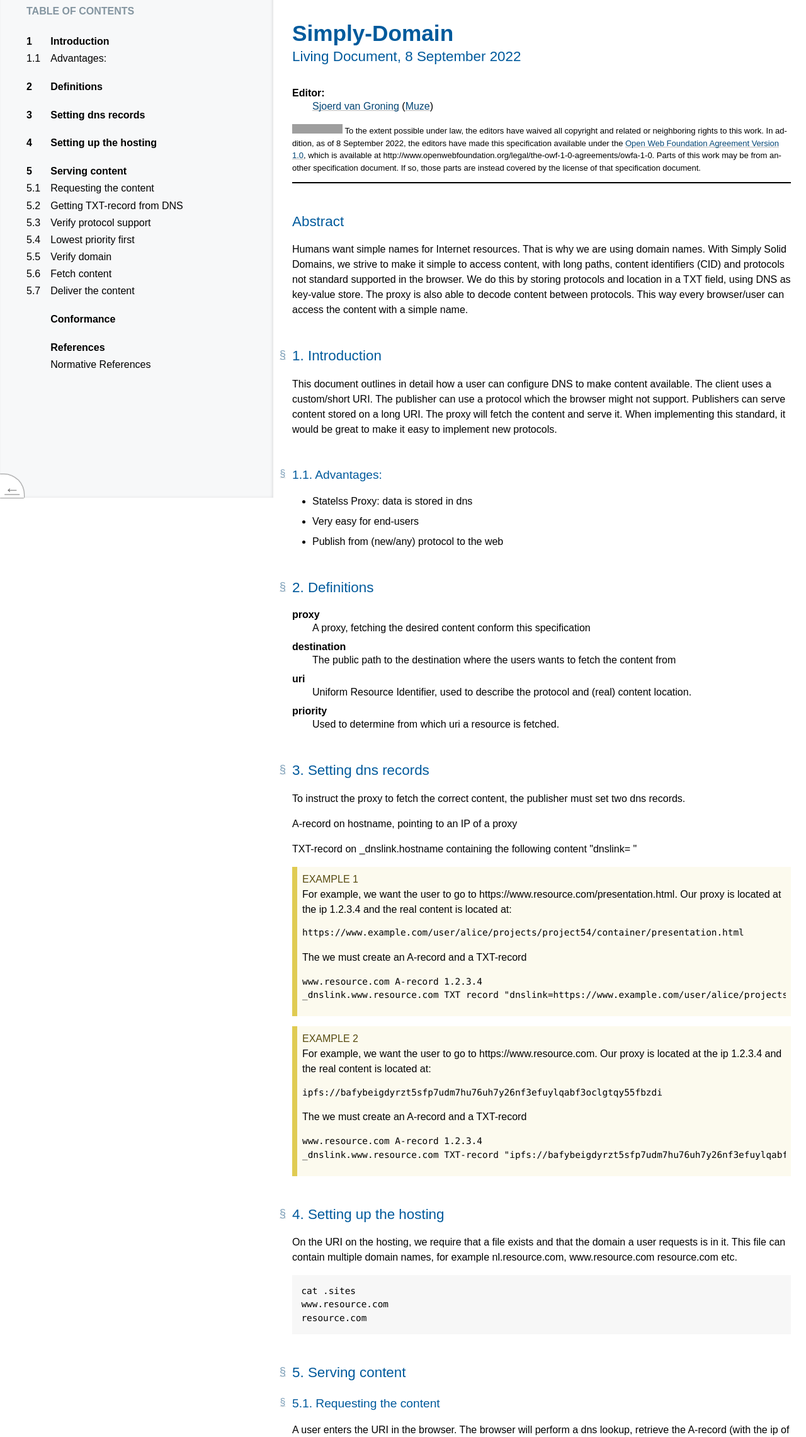
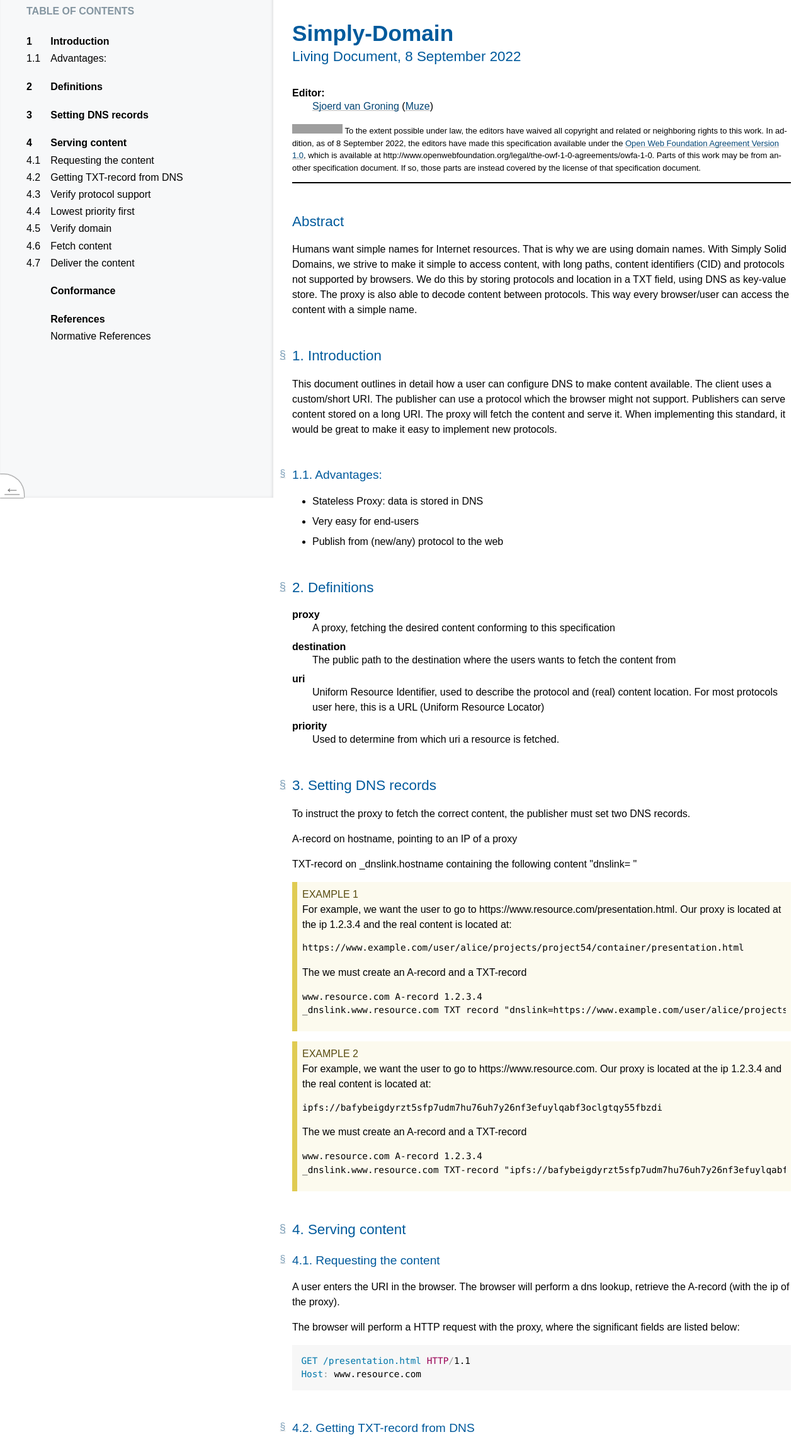
Before and after one commit to pdsinterop/simply-domain, a plain HTML site: page specification/index.html in a window 1280 px wide. Shown: the part 10-2291 px from the top of the page at 63% size. Drawn offline with Linux system fonts and the light colour scheme; grey boxes are pictures that could not be loaded.

Commit message:
Add files via upload
Removed .sites feature

```diff
--- a/specification/index.html
+++ b/specification/index.html
@@ -1845,7 +1845,7 @@ Parts of this work may be from another specification document.  If so, those par
 
   using domain names. With Simply Solid Domains, we strive to make it
   simple to access content, with long paths, content identifiers (CID)
-  and protocols not standard supported in the browser.
+  and protocols not supported by browsers.
   We do this by storing protocols and location in a TXT field, using
   DNS as key-value store.
   The proxy is also able to decode content between protocols. This way
@@ -1861,18 +1861,17 @@ Parts of this work may be from another specification document.  If so, those par
       <li><a href="#Intro-advantages"><span class="secno">1.1</span> <span class="content">Advantages:</span></a>
      </ol>
     <li><a href="#definitions"><span class="secno">2</span> <span class="content">Definitions</span></a>
-    <li><a href="#sd-dns-records"><span class="secno">3</span> <span class="content">Setting dns records</span></a>
-    <li><a href="#sd-hosting-sites"><span class="secno">4</span> <span class="content">Setting up the hosting</span></a>
+    <li><a href="#sd-dns-records"><span class="secno">3</span> <span class="content">Setting DNS records</span></a>
     <li>
-     <a href="#sd-serving-content"><span class="secno">5</span> <span class="content">Serving content</span></a>
+     <a href="#sd-serving-content"><span class="secno">4</span> <span class="content">Serving content</span></a>
      <ol class="toc">
-      <li><a href="#sd-content-request"><span class="secno">5.1</span> <span class="content">Requesting the content</span></a>
-      <li><a href="#sd-fetch-txt-record"><span class="secno">5.2</span> <span class="content">Getting TXT-record from DNS</span></a>
-      <li><a href="#sd-protocol-support"><span class="secno">5.3</span> <span class="content">Verify protocol support</span></a>
-      <li><a href="#sd-lowest-priority"><span class="secno">5.4</span> <span class="content">Lowest priority first</span></a>
-      <li><a href="#sd-domain-verification"><span class="secno">5.5</span> <span class="content">Verify domain</span></a>
-      <li><a href="#sd-fetch-content"><span class="secno">5.6</span> <span class="content">Fetch content</span></a>
-      <li><a href="#sd-deliver-content"><span class="secno">5.7</span> <span class="content">Deliver the content</span></a>
+      <li><a href="#sd-content-request"><span class="secno">4.1</span> <span class="content">Requesting the content</span></a>
+      <li><a href="#sd-fetch-txt-record"><span class="secno">4.2</span> <span class="content">Getting TXT-record from DNS</span></a>
+      <li><a href="#sd-protocol-support"><span class="secno">4.3</span> <span class="content">Verify protocol support</span></a>
+      <li><a href="#sd-lowest-priority"><span class="secno">4.4</span> <span class="content">Lowest priority first</span></a>
+      <li><a href="#sd-domain-verification"><span class="secno">4.5</span> <span class="content">Verify domain</span></a>
+      <li><a href="#sd-fetch-content"><span class="secno">4.6</span> <span class="content">Fetch content</span></a>
+      <li><a href="#sd-deliver-content"><span class="secno">4.7</span> <span class="content">Deliver the content</span></a>
      </ol>
     <li><a href="#conformance"><span class="secno"></span> <span class="content"> Conformance</span></a>
     <li>
@@ -1895,7 +1894,7 @@ implement new protocols.</p>
    <h3 class="heading settled" data-level="1.1" id="Intro-advantages"><span class="secno">1.1. </span><span class="content">Advantages:</span><a class="self-link" href="#Intro-advantages"></a></h3>
    <ul>
     <li data-md>
-     <p>Statelss Proxy: data is stored in dns</p>
+     <p>Stateless Proxy: data is stored in DNS</p>
     <li data-md>
      <p>Very easy for end-users</p>
     <li data-md>
@@ -1904,16 +1903,17 @@ implement new protocols.</p>
    <h2 class="heading settled" data-level="2" id="definitions"><span class="secno">2. </span><span class="content">Definitions</span><a class="self-link" href="#definitions"></a></h2>
    <dl>
     <dt>proxy
-    <dd>A proxy, fetching the desired content conform this specification
+    <dd>A proxy, fetching the desired content conforming to this specification
     <dt>destination
     <dd>The public path to the destination where the users wants to fetch the content from
     <dt>uri
     <dd>Uniform Resource Identifier, used to describe the protocol and (real) content location.
+For most protocols user here, this is a URL (Uniform Resource Locator)
     <dt>priority
     <dd>Used to determine from which uri a resource is fetched.
    </dl>
-   <h2 class="heading settled" data-level="3" id="sd-dns-records"><span class="secno">3. </span><span class="content">Setting dns records</span><a class="self-link" href="#sd-dns-records"></a></h2>
-   <p>To instruct the proxy to fetch the correct content, the publisher must set two dns records.</p>
+   <h2 class="heading settled" data-level="3" id="sd-dns-records"><span class="secno">3. </span><span class="content">Setting DNS records</span><a class="self-link" href="#sd-dns-records"></a></h2>
+   <p>To instruct the proxy to fetch the correct content, the publisher must set two DNS records.</p>
    <p>A-record on hostname, pointing to an IP of a proxy</p>
    <p>
     TXT-record on _dnslink.hostname containing the following content "dnslink=
@@ -1941,16 +1941,8 @@ Our proxy is located at the ip 1.2.3.4 and the real content is located at:
 _dnslink.www.resource.com TXT-record "ipfs://bafybeigdyrzt5sfp7udm7hu76uh7y26nf3efuylqabf3oclgtqy55fbzdi 20"
 </pre>
    </div>
-   <h2 class="heading settled" data-level="4" id="sd-hosting-sites"><span class="secno">4. </span><span class="content">Setting up the hosting</span><a class="self-link" href="#sd-hosting-sites"></a></h2>
-   <p>On the URI on the hosting, we require that a file exists and that the
-domain a user requests is in it. This file can contain multiple domain
-names, for example nl.resource.com, www.resource.com resource.com etc.</p>
-<pre class="language-http highlight">cat .sites
-www.resource.com
-resource.com
-</pre>
-   <h2 class="heading settled" data-level="5" id="sd-serving-content"><span class="secno">5. </span><span class="content">Serving content</span><a class="self-link" href="#sd-serving-content"></a></h2>
-   <h3 class="heading settled" data-level="5.1" id="sd-content-request"><span class="secno">5.1. </span><span class="content">Requesting the content</span><a class="self-link" href="#sd-content-request"></a></h3>
+   <h2 class="heading settled" data-level="4" id="sd-serving-content"><span class="secno">4. </span><span class="content">Serving content</span><a class="self-link" href="#sd-serving-content"></a></h2>
+   <h3 class="heading settled" data-level="4.1" id="sd-content-request"><span class="secno">4.1. </span><span class="content">Requesting the content</span><a class="self-link" href="#sd-content-request"></a></h3>
    <p>A user enters the URI in the browser. The browser will perform a dns
 lookup, retrieve the A-record (with the ip of the proxy).</p>
    <p>The browser will perform a HTTP request with the proxy, where the
@@ -1958,25 +1950,25 @@ significant fields are listed below:</p>
 <pre class="language-http highlight"><c- nf>GET</c-> <c- nn>/presentation.html</c-> <c- kr>HTTP</c-><c- o>/</c-><c- m>1.1</c->
 <c- e>Host</c-><c- o>:</c-> <c- l>www.resource.com</c->
 </pre>
-   <h3 class="heading settled" data-level="5.2" id="sd-fetch-txt-record"><span class="secno">5.2. </span><span class="content">Getting TXT-record from DNS</span><a class="self-link" href="#sd-fetch-txt-record"></a></h3>
+   <h3 class="heading settled" data-level="4.2" id="sd-fetch-txt-record"><span class="secno">4.2. </span><span class="content">Getting TXT-record from DNS</span><a class="self-link" href="#sd-fetch-txt-record"></a></h3>
    <p>First thing the proxy needs to do, is fetch the corresponding
 TXT-record(s) on _dnslink.hostname and this will look as follows:</p>
 <pre class="language-http highlight">dig +short TXT _dnslink.resource.com
 "https://www.example.com/user/alice/projects/project54/container/ 20"
 </pre>
-   <h3 class="heading settled" data-level="5.3" id="sd-protocol-support"><span class="secno">5.3. </span><span class="content">Verify protocol support</span><a class="self-link" href="#sd-protocol-support"></a></h3>
-   <p>First thing the proxy needs to do is check whether it can support the
+   <h3 class="heading settled" data-level="4.3" id="sd-protocol-support"><span class="secno">4.3. </span><span class="content">Verify protocol support</span><a class="self-link" href="#sd-protocol-support"></a></h3>
+   <p>Next action the proxy needs to do is check whether it can support the
 protocol. If the protocol is not supported, either for technical
 (no code for fetching/transforming) or administrative, need to put out
 an error message.</p>
 <pre class="language-http highlight">405 Method not allowed
 415 Unsupported Media Type
 </pre>
-   <h3 class="heading settled" data-level="5.4" id="sd-lowest-priority"><span class="secno">5.4. </span><span class="content">Lowest priority first</span><a class="self-link" href="#sd-lowest-priority"></a></h3>
+   <h3 class="heading settled" data-level="4.4" id="sd-lowest-priority"><span class="secno">4.4. </span><span class="content">Lowest priority first</span><a class="self-link" href="#sd-lowest-priority"></a></h3>
    <p>When there are multiple TXT-records with the same destination,
 the TXT-record with the lowests priority should be chosen.</p>
    <p>The intention is you have a fallback website on a different protocol/location.</p>
-   <h3 class="heading settled" data-level="5.5" id="sd-domain-verification"><span class="secno">5.5. </span><span class="content">Verify domain</span><a class="self-link" href="#sd-domain-verification"></a></h3>
+   <h3 class="heading settled" data-level="4.5" id="sd-domain-verification"><span class="secno">4.5. </span><span class="content">Verify domain</span><a class="self-link" href="#sd-domain-verification"></a></h3>
    <p>We want to verify that the indicated hosting is indeed meant to serve the domain.
 We do this by matching the domain from the TXT-record [Proof of DNS] with a list of
 sites in a file on the hosting [Proof of hosting].</p>
@@ -1987,11 +1979,11 @@ compare content of .sites with www.resource.com
    <p>When there is a mismatch, the proxy should return with an error indicating the content is not to be found here.</p>
 <pre class="language-http highlight">404 Requested content not served here.
 </pre>
-   <h3 class="heading settled" data-level="5.6" id="sd-fetch-content"><span class="secno">5.6. </span><span class="content">Fetch content</span><a class="self-link" href="#sd-fetch-content"></a></h3>
+   <h3 class="heading settled" data-level="4.6" id="sd-fetch-content"><span class="secno">4.6. </span><span class="content">Fetch content</span><a class="self-link" href="#sd-fetch-content"></a></h3>
    <p>When the Proof of domain matches the Proof of hosting, we can fetch the content.</p>
 <pre class="language-http highlight">GET https://www.example.com/user/alice/projects/project54/container/presentation.html
 </pre>
-   <h3 class="heading settled" data-level="5.7" id="sd-deliver-content"><span class="secno">5.7. </span><span class="content">Deliver the content</span><a class="self-link" href="#sd-deliver-content"></a></h3>
+   <h3 class="heading settled" data-level="4.7" id="sd-deliver-content"><span class="secno">4.7. </span><span class="content">Deliver the content</span><a class="self-link" href="#sd-deliver-content"></a></h3>
    <p>Now that we have the desired content, we can send it to the client as requested.</p>
   </main>
   <div data-fill-with="conformance">
```
Also changed, not shown: 1 other file.
